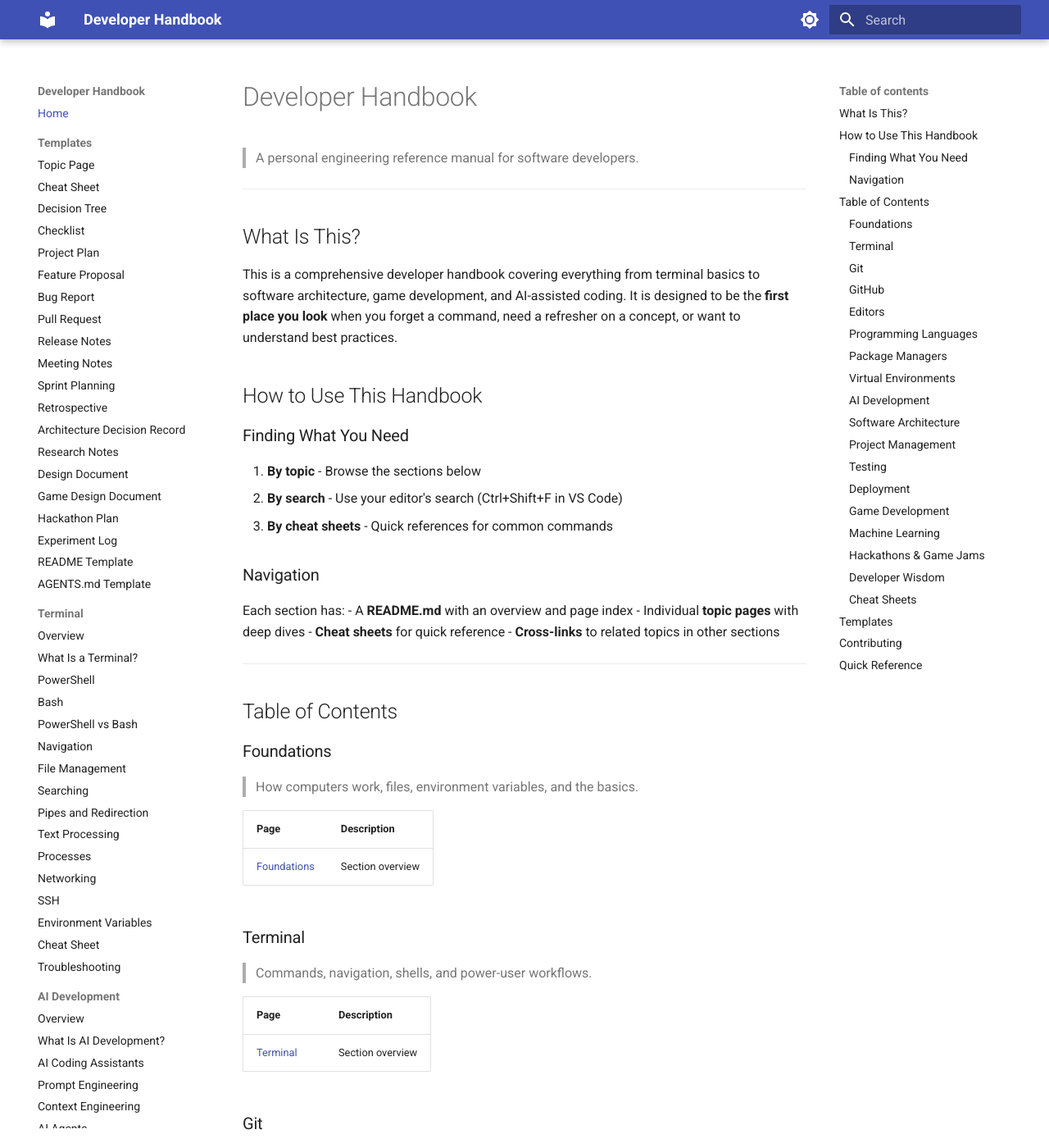
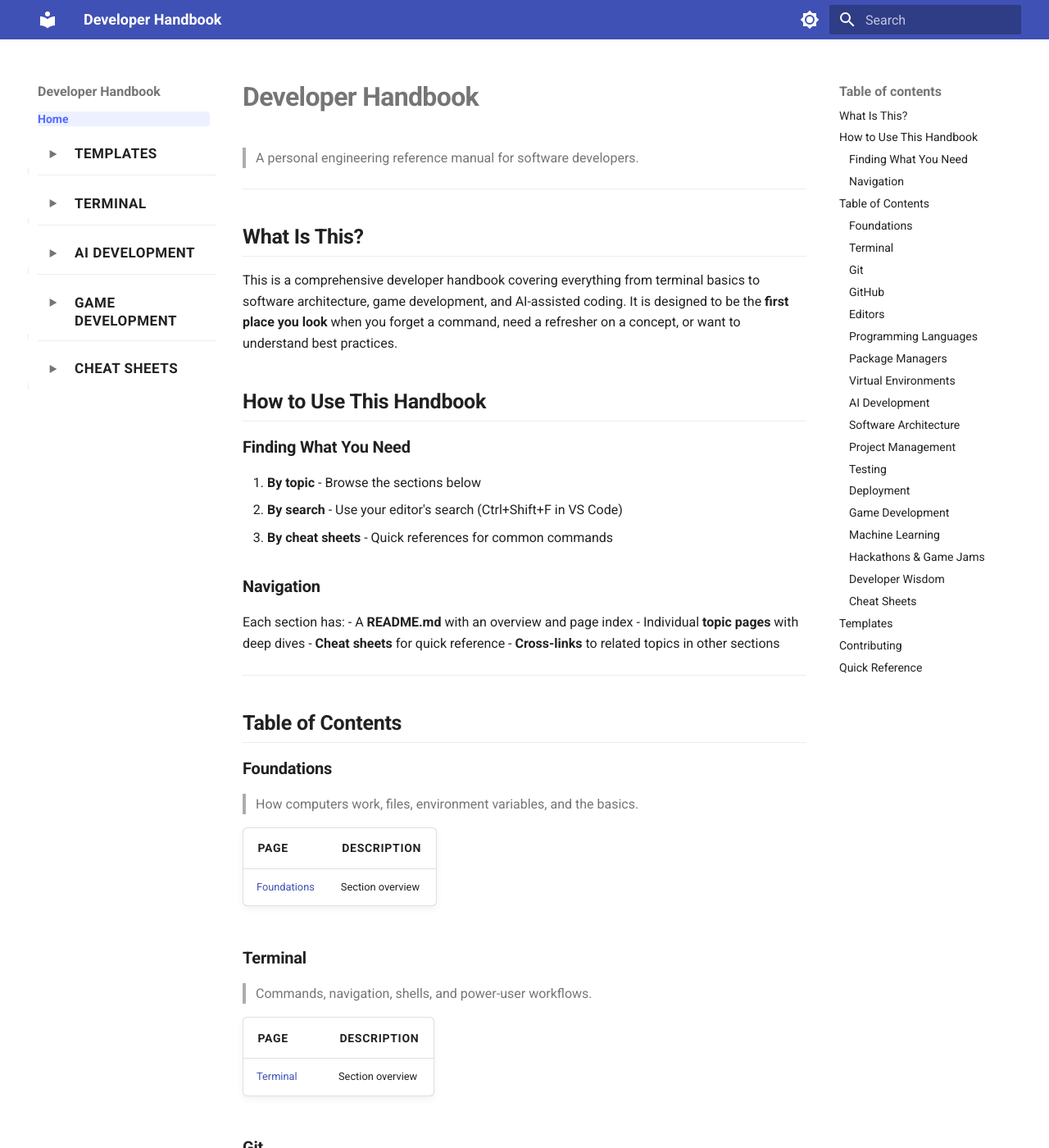
Before and after one commit to HotCometGames/Developer-Guide, an MkDocs documentation site: the page built from docs/README.md, in a window 1280 px wide and 1400 px high. Shown: the whole window at 82% size. Built offline with MkDocs 1.6.1 and Material for MkDocs 9.7.7, drawn with Linux system fonts in a browser that asks for light colours.

Commit message:
Add collapsing headers

```diff
--- /dev/null
+++ b/docs/stylesheets/custom.css
@@ -0,0 +1,235 @@
+/*
+ * Developer Handbook — Custom UI Styles
+ *
+ * Design principles:
+ *  - Work WITH the theme's native toggle system, not against it.
+ *  - Section headers are bold, larger, have a "▶" expand icon that rotates
+ *    to "▼" when opened, and show a left accent border on hover.
+ *  - Child pages are indented under a subtle left border for clear hierarchy.
+ *  - Active page is highlighted with the accent color for wayfinding.
+ *  - All toggling is handled by the theme's built-in checkbox + CSS grid.
+ *    We just style the visuals on top.
+ */
+
+/* ─── Sidebar: Section Headers ──────────────────────────────────────────── */
+/* Bold, uppercase, visually distinct from page links */
+
+.md-nav__item--section > .md-nav__link {
+  font-weight: 700 !important;
+  font-size: 0.85rem !important;
+  text-transform: uppercase;
+  letter-spacing: 0.03em;
+  color: var(--md-default-fg-color) !important;
+  padding-top: 0.5rem;
+  padding-bottom: 0.5rem;
+  padding-left: 0.2rem;
+  border-left: 3px solid transparent;
+  transition: border-color 0.2s ease, color 0.2s ease;
+  cursor: pointer !important;
+  user-select: none;
+  pointer-events: auto !important;
+}
+
+/* Accent left border on hover — makes it obvious this is clickable */
+.md-nav__item--section > .md-nav__link:hover {
+  border-left-color: var(--md-accent-fg-color);
+  color: var(--md-accent-fg-color) !important;
+}
+
+/* ─── Expand/Collapse "▶" Indicator ─────────────────────────────────────── */
+/* Hide the theme's built-in icon (it uses SVG mask-image which can be tiny) */
+.md-nav__item--section > .md-nav__link .md-nav__icon {
+  display: none !important;
+}
+
+/* Add a visible "▶" character that acts as the expand button */
+.md-nav__item--section > .md-nav__link::before {
+  content: "▶";
+  font-size: 0.55rem;
+  display: inline-flex;
+  align-items: center;
+  justify-content: center;
+  width: 1.2rem;
+  height: 1.2rem;
+  margin-right: 0.3rem;
+  color: var(--md-default-fg-color--light);
+  transition: transform 0.25s cubic-bezier(0.4, 0, 0.2, 1);
+  flex-shrink: 0;
+  line-height: 1;
+}
+
+/* Rotate "▶" to "▼" when section is expanded (checkbox checked) */
+.md-nav__item--nested .md-nav__toggle:checked ~ .md-nav__link::before {
+  transform: rotate(90deg);
+  color: var(--md-accent-fg-color);
+}
+
+/* ─── Sidebar: Indent pages within sections ─────────────────────────────── */
+/* The theme sets display:block / opacity:1 / visibility:visible on section
+   child navs, which keeps sections always-expanded. We undo that so the
+   theme's grid-animation toggle (collapsible sections) can work. */
+
+.md-nav__item--section > .md-nav {
+  display: grid;
+  opacity: initial;
+  visibility: initial;
+  padding-left: 0.75rem;
+  margin-left: 0.15rem;
+  border-left: 1.5px solid var(--md-default-fg-color--lightest);
+}
+
+/* ─── Sidebar: Page links within sections ───────────────────────────────── */
+
+.md-nav__item--section .md-nav__link {
+  font-weight: 400;
+  font-size: 0.78rem;
+  color: var(--md-default-fg-color--light);
+  padding-top: 0.25rem;
+  padding-bottom: 0.25rem;
+  border-radius: 0.2rem;
+  transition: color 0.15s ease, background-color 0.15s ease;
+}
+
+.md-nav__item--section .md-nav__link:hover {
+  color: var(--md-accent-fg-color);
+  background-color: var(--md-accent-fg-color--transparent);
+}
+
+/* ─── Sidebar: Active page highlight ────────────────────────────────────── */
+
+.md-nav__link--active {
+  font-weight: 600 !important;
+  color: var(--md-accent-fg-color) !important;
+  background-color: var(--md-accent-fg-color--transparent);
+  border-radius: 0.2rem;
+}
+
+.md-nav__item--section .md-nav__link--active {
+  font-weight: 600 !important;
+}
+
+/* ─── Sidebar: Section spacing ──────────────────────────────────────────── */
+
+.md-nav__item--section {
+  margin-bottom: 0.6rem;
+  padding-bottom: 0.4rem;
+  border-bottom: 1px solid var(--md-default-fg-color--lightest);
+}
+
+.md-nav__item--section:last-child {
+  border-bottom: none;
+  margin-bottom: 0;
+}
+
+/* ─── Sidebar: Overall nav polish ───────────────────────────────────────── */
+
+.md-nav--primary .md-nav__list {
+  padding: 0.2rem 0;
+}
+
+.md-nav__title {
+  font-weight: 600;
+  font-size: 0.8rem;
+}
+
+/* ─── Content area improvements ─────────────────────────────────────────── */
+
+.md-content__inner {
+  max-width: 48rem;
+}
+
+.md-typeset h1 {
+  font-weight: 700;
+  letter-spacing: -0.02em;
+  margin-top: 0;
+}
+
+.md-typeset h2 {
+  font-weight: 600;
+  letter-spacing: -0.01em;
+  border-bottom: 1px solid var(--md-default-fg-color--lightest);
+  padding-bottom: 0.3rem;
+}
+
+.md-typeset h3 {
+  font-weight: 600;
+}
+
+/* Code blocks - subtle polish */
+.md-typeset code {
+  font-size: 0.8em;
+  border-radius: 0.2rem;
+}
+
+.md-typeset pre > code {
+  border-radius: 0.3rem;
+}
+
+/* ─── Admonition polish ─────────────────────────────────────────────────── */
+
+.md-typeset .admonition,
+.md-typeset details {
+  border-radius: 0.3rem;
+  font-size: 0.75rem;
+}
+
+/* ─── Table improvements ────────────────────────────────────────────────── */
+
+.md-typeset table:not(.highlighttable) {
+  border-radius: 0.3rem;
+  overflow: hidden;
+  box-shadow: var(--md-shadow-z1);
+}
+
+.md-typeset table:not(.highlighttable) th {
+  font-weight: 600;
+  text-transform: uppercase;
+  font-size: 0.7rem;
+  letter-spacing: 0.05em;
+}
+
+/* ─── Responsive adjustments ────────────────────────────────────────────── */
+
+@media screen and (max-width: 76.234375em) {
+  .md-nav__item--section > .md-nav__link {
+    font-size: 0.9rem;
+  }
+
+  .md-nav__item--section .md-nav__link {
+    font-size: 0.82rem;
+  }
+
+  .md-nav__item--section > .md-nav {
+    padding-left: 1rem;
+    margin-left: 0;
+  }
+
+  /* Make the expand icon slightly larger on mobile for touch targets */
+  .md-nav__item--section > .md-nav__link::before {
+    font-size: 0.65rem;
+    width: 1.4rem;
+    height: 1.4rem;
+  }
+}
+
+/* ─── Focus states for accessibility ────────────────────────────────────── */
+
+.md-nav__link:focus-visible {
+  outline: 2px solid var(--md-accent-fg-color);
+  outline-offset: 2px;
+}
+
+/* ─── Header polish ─────────────────────────────────────────────────────── */
+
+.md-header {
+  box-shadow: 0 1px 3px rgba(0, 0, 0, 0.08);
+}
+
+/* ─── Back-to-top button ────────────────────────────────────────────────── */
+
+.md-top {
+  border-radius: 2rem;
+  padding: 0.4rem 1rem;
+  font-size: 0.7rem;
+  box-shadow: var(--md-shadow-z2);
+}
--- a/mkdocs.yml
+++ b/mkdocs.yml
@@ -19,7 +19,6 @@ theme:
         name: Switch to light mode
   features:
     - navigation.sections
-    - navigation.expand
     - navigation.top
     - search.highlight
     - search.suggest
@@ -118,6 +117,9 @@ nav:
       - Hackathons: 18-cheat-sheets/hackathons-quick-reference.md
       - Wisdom: 18-cheat-sheets/wisdom-quick-reference.md
 
+extra_css:
+  - stylesheets/custom.css
+
 markdown_extensions:
   - admonition
   - pymdownx.details
```
